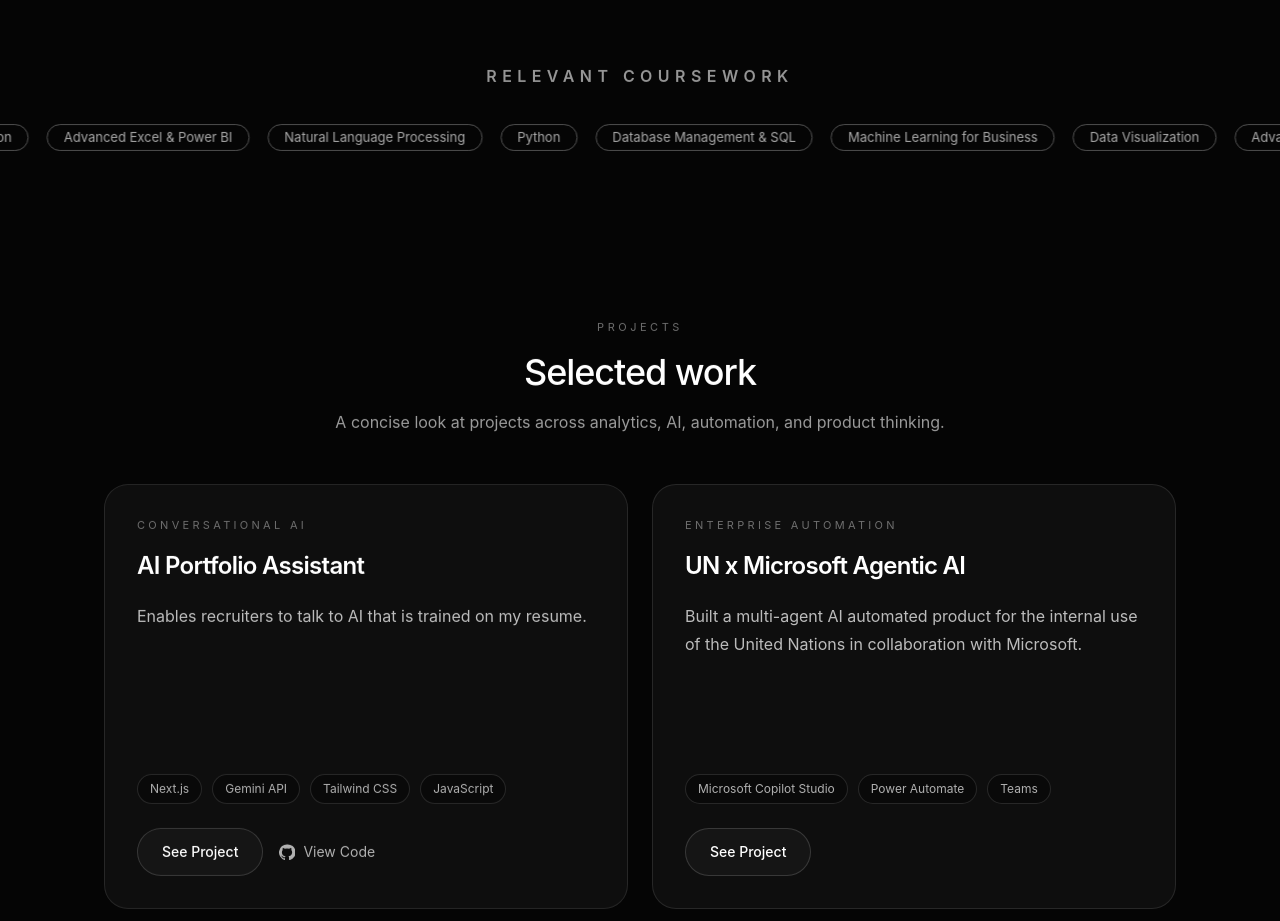
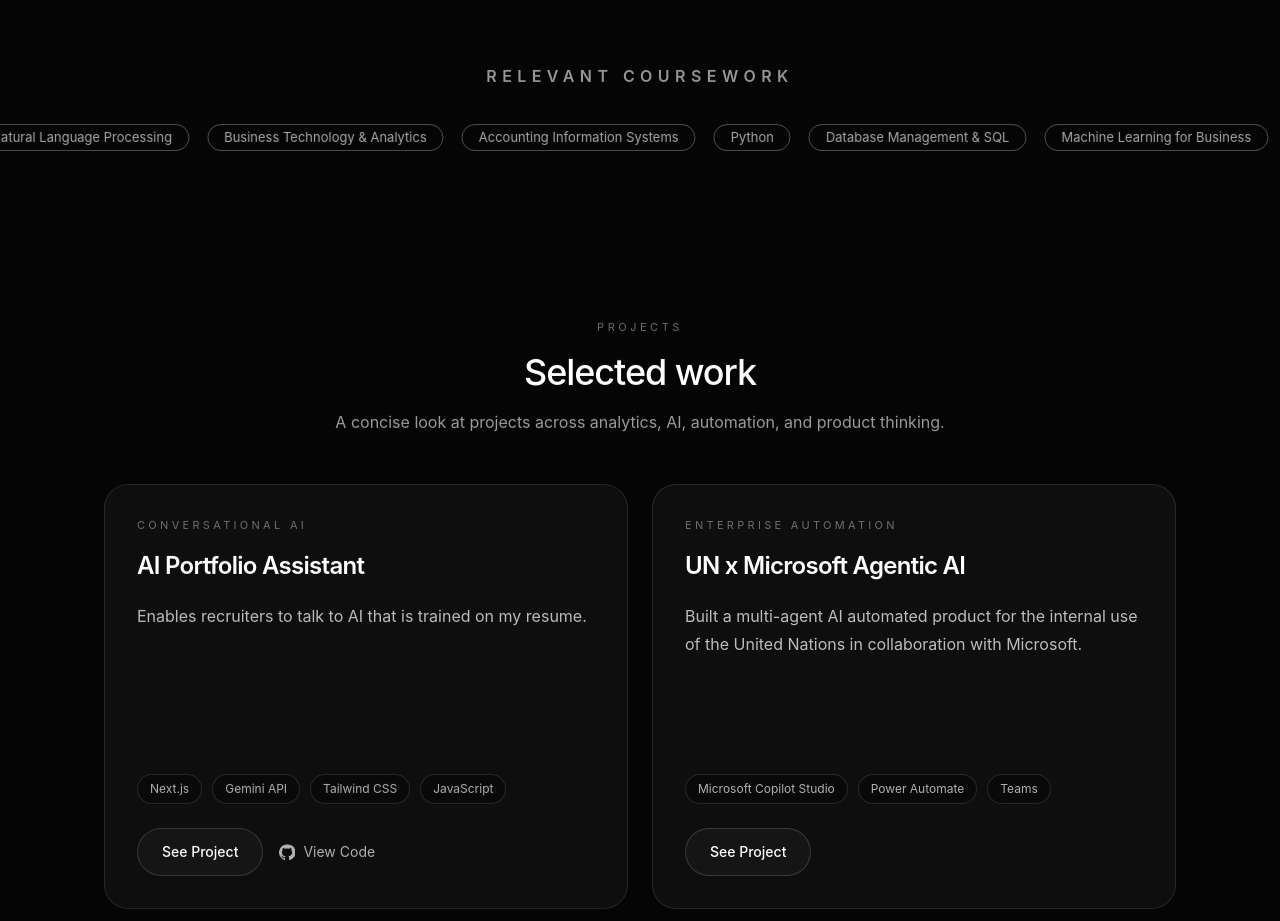
Before and after one commit to micksems/ai-portfolio, a Next.js app: page / in a window 1280 px wide. Shown: the part 1160-2081 px from the top of the page. Built offline with nearby package versions, Linux system fonts and the light colour scheme.

Commit message:
Fix AI response truncation and update coursework

```diff
--- a/src/app/api/ask/route.js
+++ b/src/app/api/ask/route.js
@@ -69,7 +69,7 @@ function formatProjects(items = []) {
 }
 
 function buildPortfolioContext() {
-  const { personal, contact, summary, education, experience, projects, skills, tools, certifications, languages, honors, athletics, metrics } =
+  const { personal, contact, summary, education, coursework, experience, projects, skills, tools, certifications, languages, honors, athletics, metrics } =
     portfolioData;
 
   const contactLines = [
@@ -100,6 +100,9 @@ ${formatList(summary.focusAreas)}
 
 EDUCATION
 ${formatEducation(education)}
+
+RELEVANT COURSEWORK
+${formatList(coursework)}
 
 EXPERIENCE
 ${formatExperience(experience)}
@@ -235,7 +238,7 @@ export async function POST(request) {
             temperature: 0.3,
             topP: 0.8,
             topK: 20,
-            maxOutputTokens: 700,
+            maxOutputTokens: 2048,
           },
         }),
       }
@@ -252,9 +255,11 @@ export async function POST(request) {
       );
     }
 
-    const answer =
-      data?.candidates?.[0]?.content?.parts?.[0]?.text?.trim() ||
-      "No response generated.";
+    const answer = safeArray(data?.candidates?.[0]?.content?.parts)
+      .map((part) => part?.text)
+      .filter(Boolean)
+      .join("")
+      .trim() || "No response generated.";
 
     return NextResponse.json({ answer });
   } catch (error) {
--- a/src/app/page.js
+++ b/src/app/page.js
@@ -17,15 +17,6 @@ const navItems = [
   { label: "AI", id: "ai" },
   { label: "Contact", id: "contact" },
 ];
-const coursework = [
-  "Python",
-  "Database Management & SQL",
-  "Machine Learning for Business",
-  "Data Visualization",
-  "Advanced Excel & Power BI",
-  "Natural Language Processing",
-];
-
 function SectionHeader({ eyebrow, title, description, align = "left" }) {
   const alignment =
     align === "center"
@@ -130,7 +121,7 @@ function StatCard({ item, index }) {
   );
 }
 
-function CourseworkTicker() {
+function CourseworkTicker({ coursework }) {
   const tickerRef = useRef(null);
   const playbackFrameRef = useRef(null);
   const courseworkGroup = [...coursework, ...coursework, ...coursework];
@@ -209,7 +200,7 @@ export default function HomePage() {
   const [resumeConfirmation, setResumeConfirmation] = useState("");
   const [resumeSending, setResumeSending] = useState(false);
 
-  const { personal, about, contact, projects, metrics, ai, ux } = portfolioData;
+  const { personal, about, contact, coursework, projects, metrics, ai, ux } = portfolioData;
 
   useEffect(() => {
     const elements = document.querySelectorAll("[data-reveal]");
@@ -481,7 +472,7 @@ export default function HomePage() {
         </div>
       </section>
 
-      <CourseworkTicker />
+      <CourseworkTicker coursework={coursework} />
 
       <section id="projects" className={sectionClass}>
         <SectionHeader
--- a/src/data/portfolioData.js
+++ b/src/data/portfolioData.js
@@ -68,6 +68,17 @@ export const portfolioData = {
       current: false,
       details: ["Early business coursework before transfer."],
     },
+  ],
+
+  coursework: [
+    "Python",
+    "Database Management & SQL",
+    "Machine Learning for Business",
+    "Data Visualization",
+    "Advanced Excel & Power BI",
+    "Natural Language Processing",
+    "Business Technology & Analytics",
+    "Accounting Information Systems",
   ],
 
   experience: [
```
